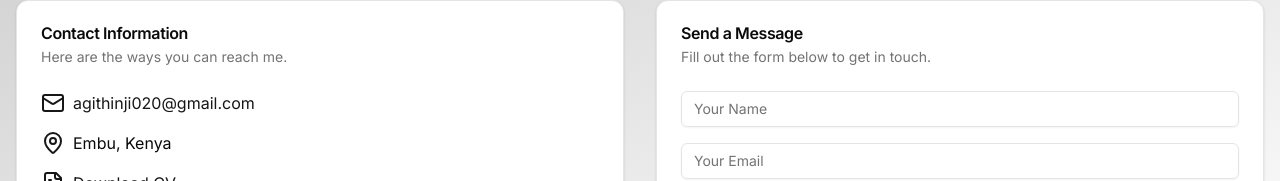
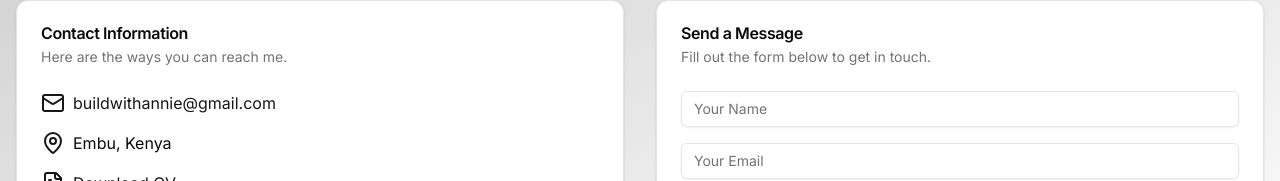
Before and after one commit to buildwithanie/portfolio, a Next.js app: page / in a window 1280 px wide. Shown: the part 2271-2452 px from the top of the page. Built offline with nearby package versions, Linux system fonts and the light colour scheme.

Commit message:
initial Commit

```diff
--- a/components/ui/Contact.tsx
+++ b/components/ui/Contact.tsx
@@ -83,8 +83,8 @@
               <CardContent className="space-y-4">
                 <div className="flex items-center space-x-2">
                   <Mail className="text-primary" />
-                  <a href="mailto:agithinji020@gmail.com" className="text-primary hover:underline">
-                    agithinji020@gmail.com
+                  <a href="mailto:buildwithannie@gmail.com" className="text-primary hover:underline">
+                    buildwithannie@gmail.com
                   </a>
                 </div>
                 <div className="flex items-center space-x-2">
```
Also changed, not shown: 1 other file (tests, documents, lock files or other folders).
